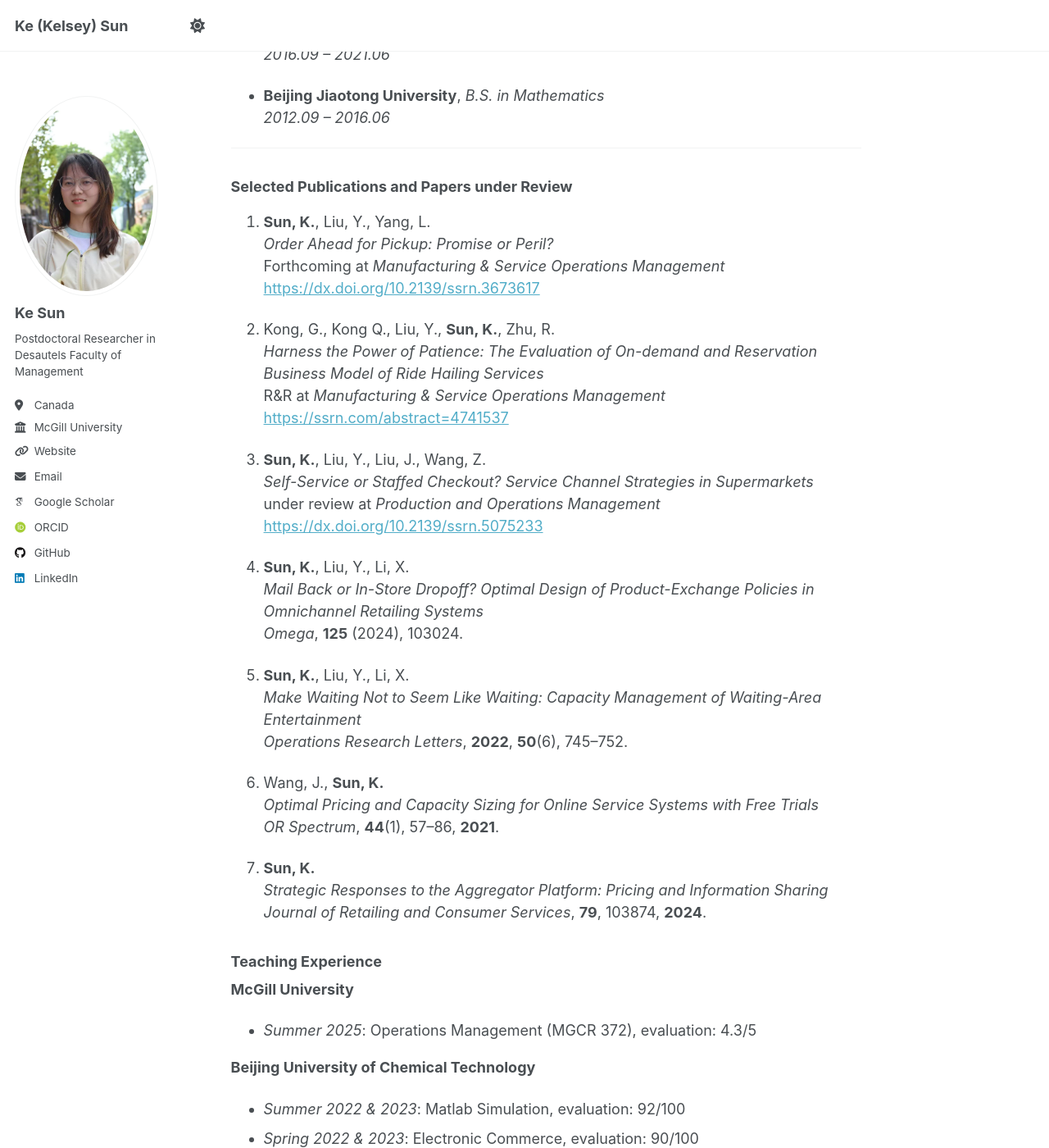
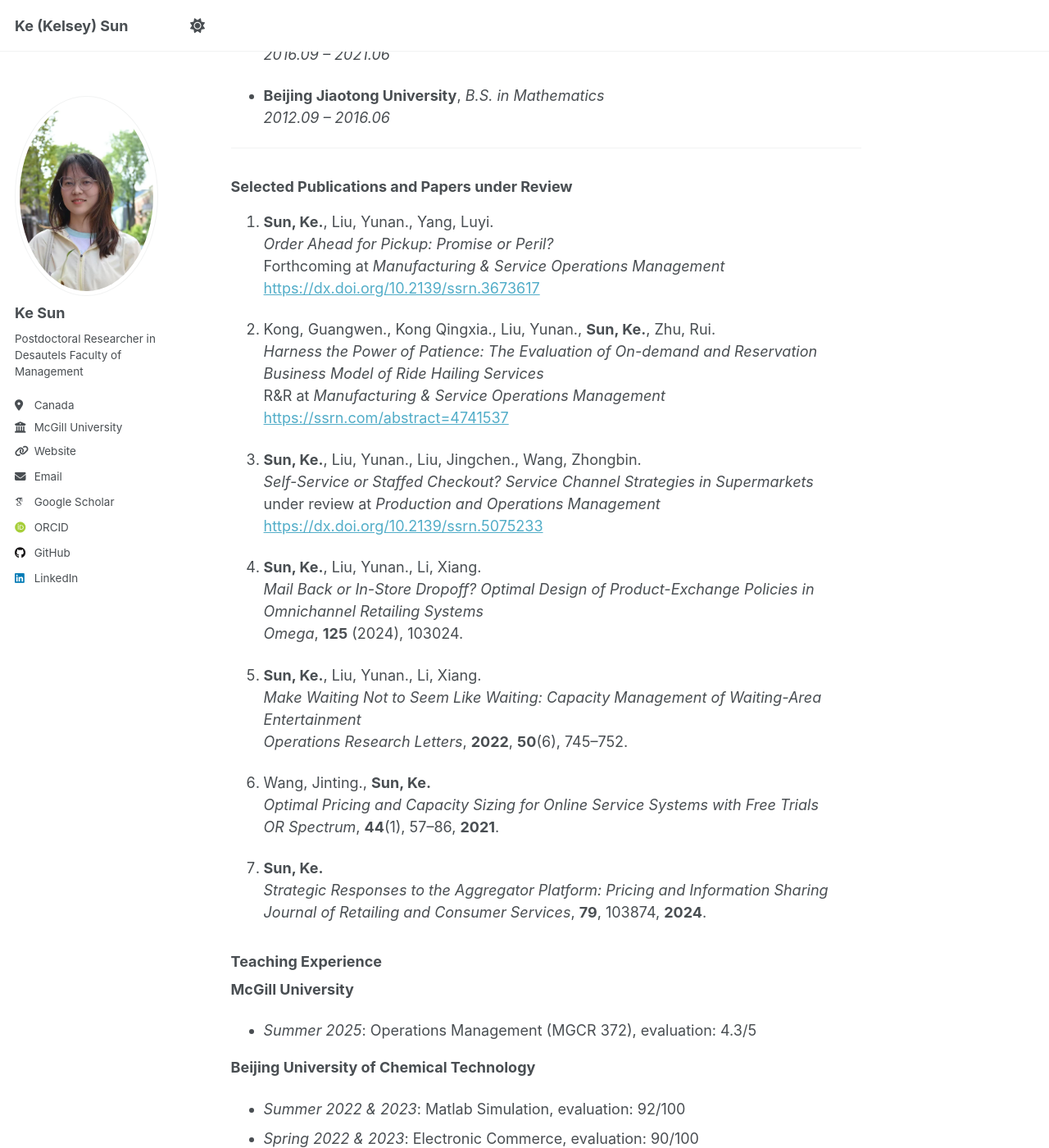
Before and after one commit to KeSun-2025/KeSun-2025.github.io, a Jekyll site: the page built from _pages/about.md, in a window 1280 px wide and 1400 px high, scrolled down 757 px. Shown: the whole window at 82% size. Built offline with Jekyll 4.4.1, drawn with Linux system fonts in a browser that asks for light colours; some web fonts are replaced.

Commit message:
Update about.md

```diff
--- a/_pages/about.md
+++ b/_pages/about.md
@@ -40,34 +40,34 @@ redirect_from:
 
 ### Selected Publications and Papers under Review
 
-1. **Sun, K.**, Liu, Y., Yang, L.
+1. **Sun, Ke.**, Liu, Yunan., Yang, Luyi.
    *Order Ahead for Pickup: Promise or Peril?*
   Forthcoming at *Manufacturing & Service Operations Management*
    [https://dx.doi.org/10.2139/ssrn.3673617](https://dx.doi.org/10.2139/ssrn.3673617)
 
-2. Kong, G., Kong Q., Liu, Y., **Sun, K.**, Zhu, R.
+2. Kong, Guangwen., Kong Qingxia., Liu, Yunan., **Sun, Ke.**, Zhu, Rui.
    *Harness the Power of Patience: The Evaluation of On-demand and Reservation Business Model of Ride Hailing Services*
    R&R at *Manufacturing & Service Operations Management*
    [https://ssrn.com/abstract=4741537](https://ssrn.com/abstract=4741537)
 
-3. **Sun, K.**, Liu, Y., Liu, J., Wang, Z.
+3. **Sun, Ke.**, Liu, Yunan., Liu, Jingchen., Wang, Zhongbin.
    *Self-Service or Staffed Checkout? Service Channel Strategies in Supermarkets*
     under review at *Production and Operations Management*
    [https://dx.doi.org/10.2139/ssrn.5075233](https://dx.doi.org/10.2139/ssrn.5075233)
 
-4. **Sun, K.**, Liu, Y., Li, X.
+4. **Sun, Ke.**, Liu, Yunan., Li, Xiang.
    *Mail Back or In-Store Dropoff? Optimal Design of Product-Exchange Policies in Omnichannel Retailing Systems*
    *Omega*, **125** (2024), 103024.
 
-5. **Sun, K.**, Liu, Y., Li, X.
+5. **Sun, Ke.**, Liu, Yunan., Li, Xiang.
    *Make Waiting Not to Seem Like Waiting: Capacity Management of Waiting-Area Entertainment*
    *Operations Research Letters*, **2022**, **50**(6), 745–752.
 
-6. Wang, J., **Sun, K.**
+6. Wang, Jinting., **Sun, Ke.**
    *Optimal Pricing and Capacity Sizing for Online Service Systems with Free Trials*
    *OR Spectrum*, **44**(1), 57–86, **2021**.
 
-7. **Sun, K.**
+7. **Sun, Ke.**
    *Strategic Responses to the Aggregator Platform: Pricing and Information Sharing*
    *Journal of Retailing and Consumer Services*, **79**, 103874, **2024**.
 
```
